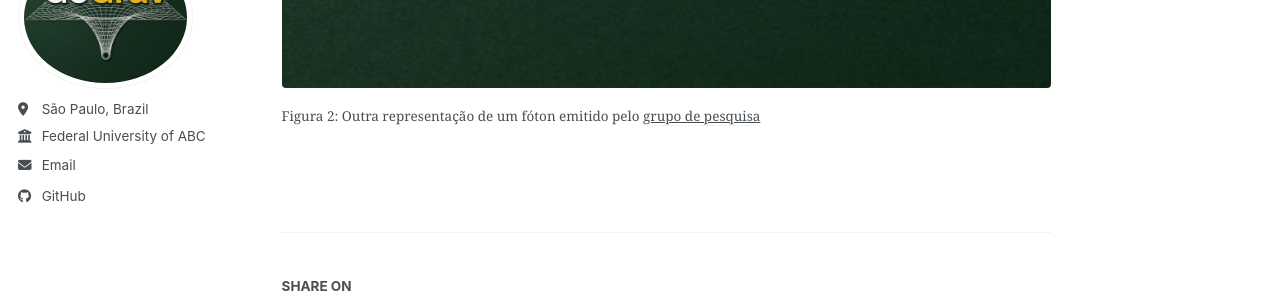
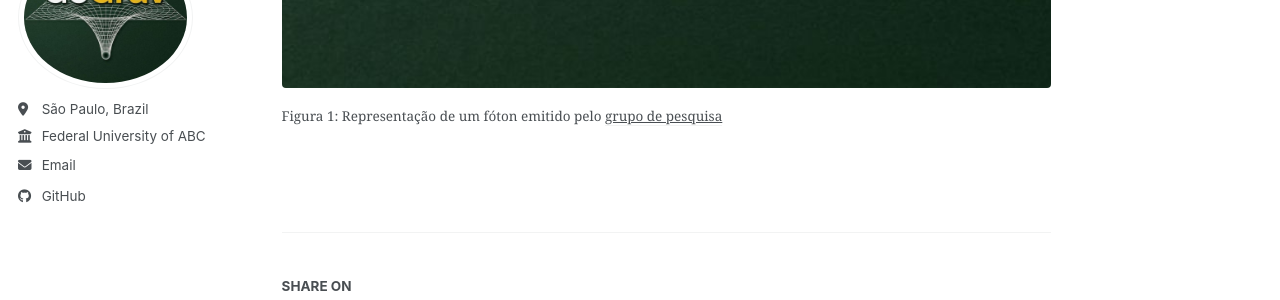
Before and after one commit to gegrav-ufabc/gegrav-ufabc.github.io, a Jekyll site: the page built from _posts/2012-08-14-blog-post-1.md, in a window 1280 px wide and 900 px high, scrolled down 1444 px. Shown: the part 153-453 px from the top of the window. Built offline with Jekyll 4.4.1, drawn with Linux system fonts in a browser that asks for light colours; a style sheet for code colours, icons or effects is not loaded.

Commit message:
Update 2012-08-14-blog-post-1.md

```diff
--- a/_posts/2012-08-14-blog-post-1.md
+++ b/_posts/2012-08-14-blog-post-1.md
@@ -8,24 +8,22 @@ Headings are cool
 
 This is a sample blog post. Lorem ipsum I can't remember the rest of lorem ipsum and don't have an internet connection right now.
 
-<div class="photon-pair">
-  <figure class="photon-figure">
-    <img src="/images/grouplogo.png" alt="Photon" class="photon-inline" width="80" height="80">
-    <figcaption>
-      Figura 1: Representação de um fóton emitido pelo
-      <a href="https://seusite.com/grupo" target="_blank" rel="noopener noreferrer">
-        grupo de pesquisa
-      </a>
-    </figcaption>
-  </figure>
+<figure class="photon-figure">
+  <img src="/images/grouplogo.png" alt="Photon" class="photon-inline" width="80" height="80">
+  <figcaption>
+    Figura 1: Representação de um fóton emitido pelo
+    <a href="https://seusite.com/grupo" target="_blank" rel="noopener noreferrer">
+      grupo de pesquisa
+    </a>
+  </figcaption>
+</figure>
 
-  <figure class="photon-figure">
-    <img src="/images/grouplogo1.png" alt="Photon" class="photon-inline" width="80" height="80">
-    <figcaption>
-      Figura 2: Outra representação de um fóton emitido pelo
-      <a href="https://seusite.com/grupo" target="_blank" rel="noopener noreferrer">
-        grupo de pesquisa
-      </a>
-    </figcaption>
-  </figure>
-</div>
+<figure class="photon-figure">
+  <img src="/images/grouplogo.png" alt="Photon" class="photon-inline" width="80" height="80">
+  <figcaption>
+    Figura 1: Representação de um fóton emitido pelo
+    <a href="https://seusite.com/grupo" target="_blank" rel="noopener noreferrer">
+      grupo de pesquisa
+    </a>
+  </figcaption>
+</figure>
```
